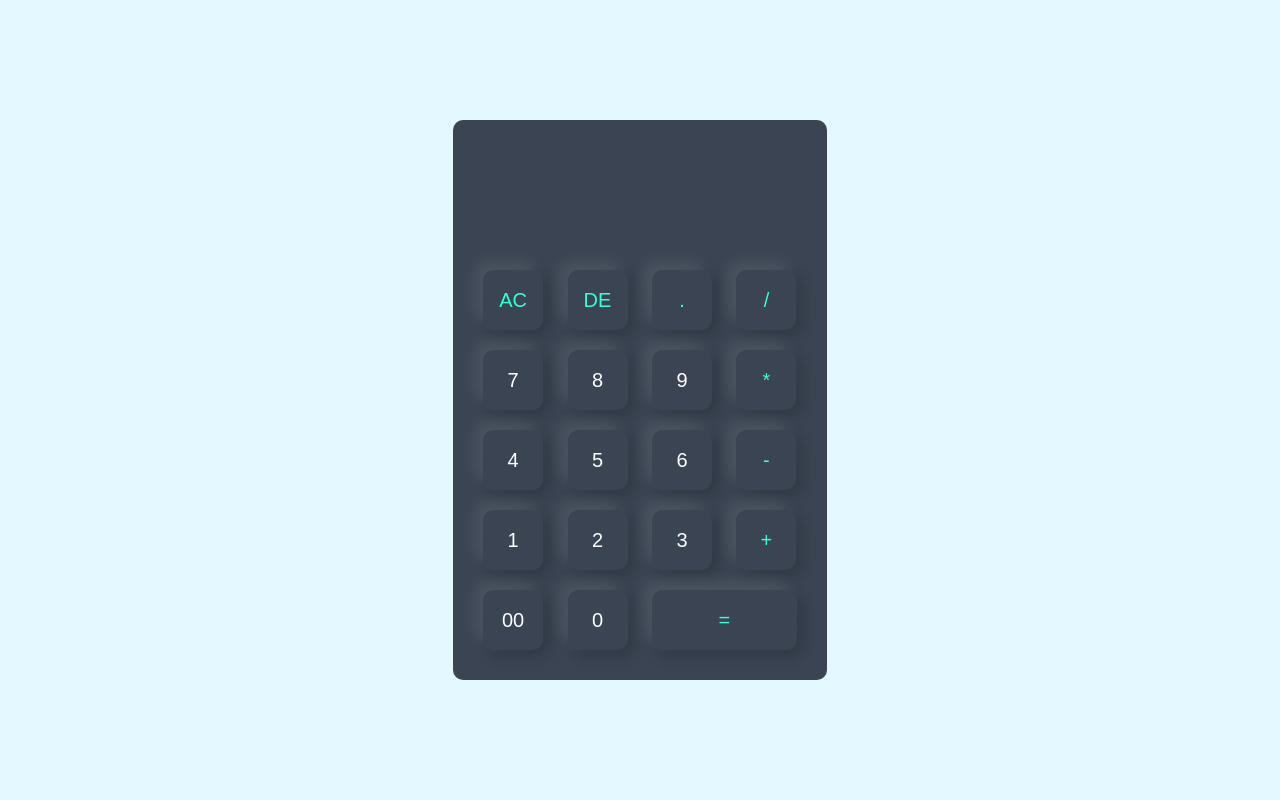
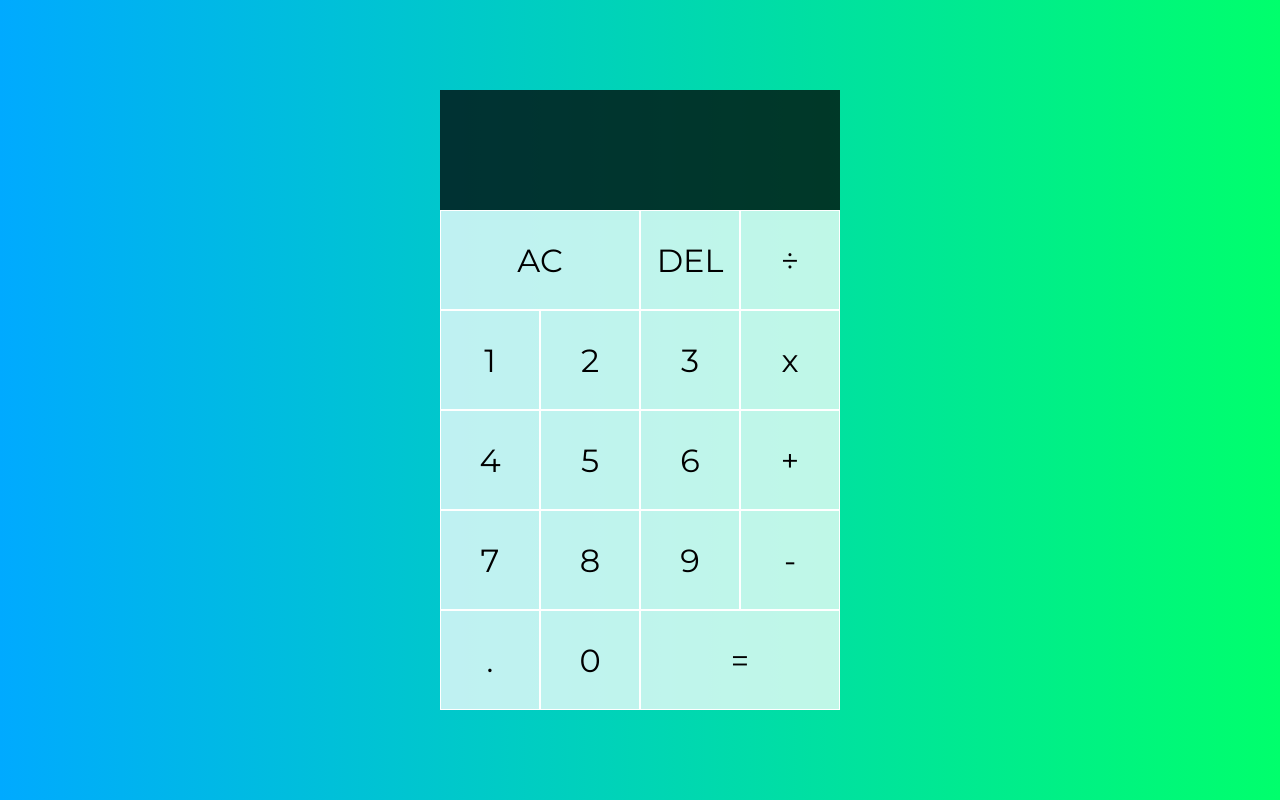
Before and after one commit to godwynCruz/Project-Calculator, a plain HTML site: page javascript+html+css/index.html in a window 1280 px wide. Drawn offline with Linux system fonts and the light colour scheme.

Commit message:
Initial Commit

```diff
--- a/javascript+html+css/index.html
+++ b/javascript+html+css/index.html
@@ -5,46 +5,38 @@
     <meta name="viewport" content="width=device-width, initial-scale=1.0" />
     <title>Calculator</title>
     <link rel="stylesheet" href="style.css" />
+    <link rel="preconnect" href="https://fonts.googleapis.com" />
+    <link rel="preconnect" href="https://fonts.gstatic.com" crossorigin />
+    <link
+      href="https://fonts.googleapis.com/css2?family=Montserrat:wght@100;200;300;400;500&display=swap"
+      rel="stylesheet"
+    />
+    <script src="script.js"></script>
   </head>
   <body>
-    <div class="container">
-      <div class="calculator">
-        <form>
-          <div class="display">
-            <input type="text" name="display" />
-          </div>
-          <div>
-            <input type="button" value="AC" class="operator" />
-            <input type="button" value="DE" class="operator" />
-            <input type="button" value="." class="operator" />
-            <input type="button" value="/" class="operator" />
-          </div>
-          <div>
-            <input type="button" value="7" />
-            <input type="button" value="8" />
-            <input type="button" value="9" />
-            <input type="button" value="*" class="operator" />
-          </div>
-          <div>
-            <input type="button" value="4" />
-            <input type="button" value="5" />
-            <input type="button" value="6" />
-            <input type="button" value="-" class="operator" />
-          </div>
-          <div>
-            <input type="button" value="1" />
-            <input type="button" value="2" />
-            <input type="button" value="3" />
-            <input type="button" value="+" class="operator" />
-          </div>
-          <div>
-            <input type="button" value="00" />
-            <input type="button" value="0" />
-            <input type="button" value="=" class="equal operator" />
-          </div>
-        </form>
+    <div class="calculatorGrid">
+      <div class="output">
+        <div class="previousValue"></div>
+        <div class="currentValue"></div>
       </div>
+      <button class="spanTwo">AC</button>
+      <button>DEL</button>
+      <button data>÷</button>
+      <button>1</button>
+      <button>2</button>
+      <button>3</button>
+      <button>x</button>
+      <button>4</button>
+      <button>5</button>
+      <button>6</button>
+      <button>+</button>
+      <button>7</button>
+      <button>8</button>
+      <button>9</button>
+      <button>-</button>
+      <button>.</button>
+      <button>0</button>
+      <button class="spanTwo">=</button>
     </div>
-    <script src="main.js"></script>
   </body>
 </html>
--- a/javascript+html+css/main.js
+++ /dev/null
@@ -1,32 +0,0 @@
-document.addEventListener("DOMContentLoaded", function () {
-    const display = document.getElementsByName("display")[0];
-
-    function updateDisplay(value) {
-        display.value += value;
-    }
-
-    function clearDisplay() {
-        display.value = '';
-    }
-
-    function deleteLastChar() {
-        display.value = display.value.slice(0, -1);
-    }
-
-    // Add click event listeners for your buttons
-    document.querySelector('input[value="AC"]').addEventListener('click', clearDisplay);
-    document.querySelector('input[value="DE"]').addEventListener('click', deleteLastChar);
-    document.querySelector('input[value="."]').addEventListener('click', () => updateDisplay('.'));
-    document.querySelector('input[value="/"]').addEventListener('click', () => updateDisplay('/'));
-
-    // Add similar event listeners for other buttons.
-
-    // Handle the "=" button
-    document.querySelector('input[value="="]').addEventListener('click', function () {
-        try {
-            display.value = eval(display.value);
-        } catch (error) {
-            display.value = 'Error';
-        }
-    });
-});
--- a/javascript+html+css/style.css
+++ b/javascript+html+css/style.css
@@ -1,57 +1,59 @@
-*{
-    margin: 0;
-    padding: 0;
-    font-family: 'Poppins', sans-serif;
+*, *::before, *::after {
     box-sizing: border-box;
+    font-family: 'Montserrat', sans-serif;
+    font-weight: normal;
 }
 
-
-.container{
-    width: 100%;
-    height: 100vh;
-    background: #e3f9ff;
-    display: flex;
-    align-items: center;
-    justify-content: center;
+body {
+    padding: 0;
+    margin: 0;
+    background: linear-gradient(to right, #00AAFF, #00FF6C);
 }
 
-.calculator{
-    background: #3a4452;
-    padding: 20px;
-    border-radius: 10px;
+.calculatorGrid {
+    display: grid;
+    justify-content: center;
+    align-content: center;
+    min-height: 100vh;
+    grid-template-columns: repeat(4, 100px);
+    grid-template-rows: minmax(120px, auto) repeat(5,100px);
 }
 
-.calculator form input  {
-    border: 0;
-    outline: 0;
-    width: 60px;
-    height: 60px;
-    border-radius: 10px;
-    box-shadow: -8px -8px 15px rgba(255,255,255,0.1), 5px 5px 15px rgba(0, 0, 0, 0.2);
-    background: transparent;
-    font-size: 20px;
-    color: #fff;
+.calculatorGrid > button {
     cursor: pointer;
-    margin: 10px;
+    font-size: 2rem;
+    border: 1px solid white;
+    outline: none;
+    background-color: rgba(255, 255, 255, .75);
 }
 
-form .display{
-    display: flex;
-    justify-content: flex-end;
-    margin: 20px 0;
+.calculatorGrid > button:hover {
+    background-color: rgba(255, 255, 255, .9);
 }
 
-form .display input{
-    text-align: right;
-    flex: 1;
-    font-size: 45px;
-    box-shadow: none;
+.spanTwo {
+    grid-column: span 2;
 }
 
-form input.equal{
-    width: 145px;
+.output {
+    grid-column: 1 / -1;
+    background-color: rgba(0, 0, 0, .75);
+    display: flex;
+    align-items: flex-end;
+    justify-content: space-around;
+    flex-direction: column;
+    padding: 10px;
+    word-wrap: break-word;
+    word-break: break-all;
+
 }
 
-form input.operator{
-    color: #33ffd8;
+.output .previousValue {
+    color: rgba(255, 255, 255, 0.80);
+    font-size: 1.5rem;
 }
+
+.output .currentValue {
+    color: white;
+    font-size: 2.5rem;
+}
```
Also changed, not shown: javascript+html+css/script.js (added).
